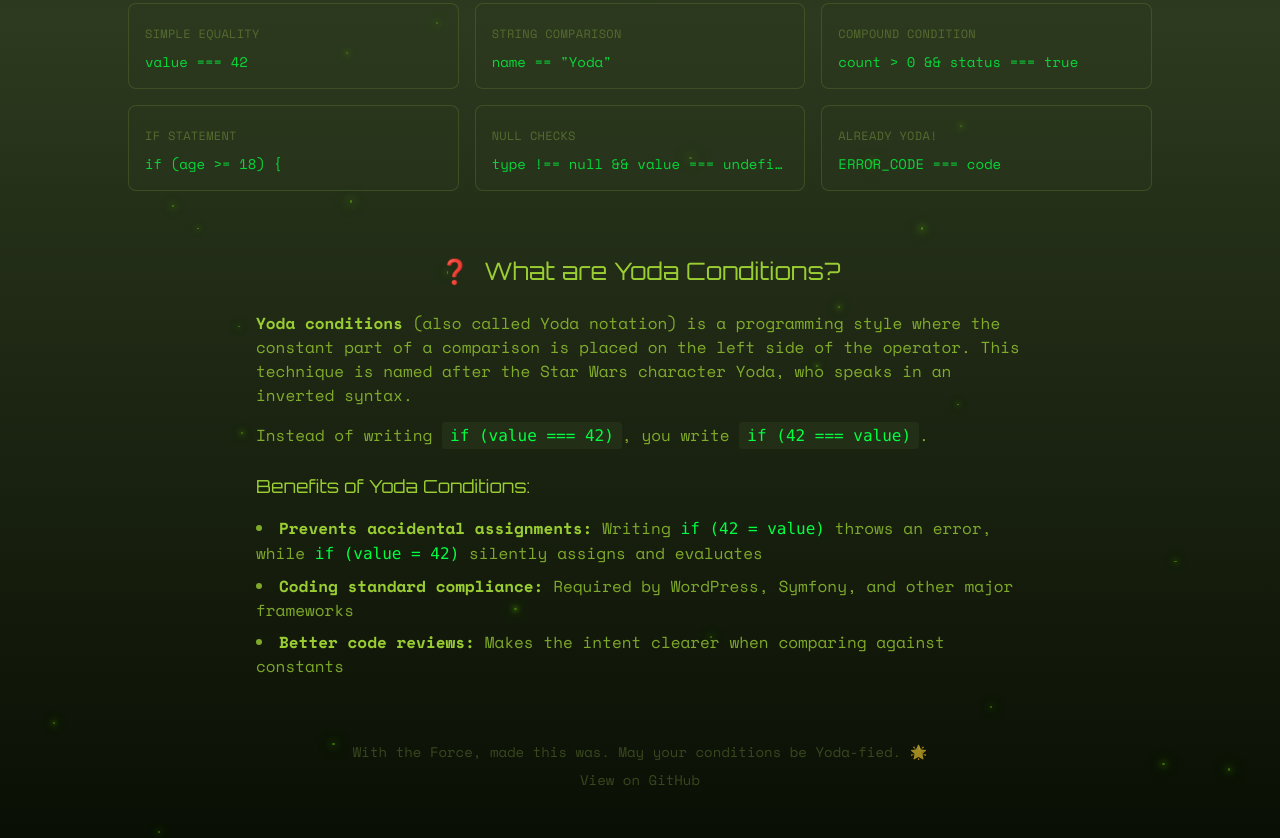
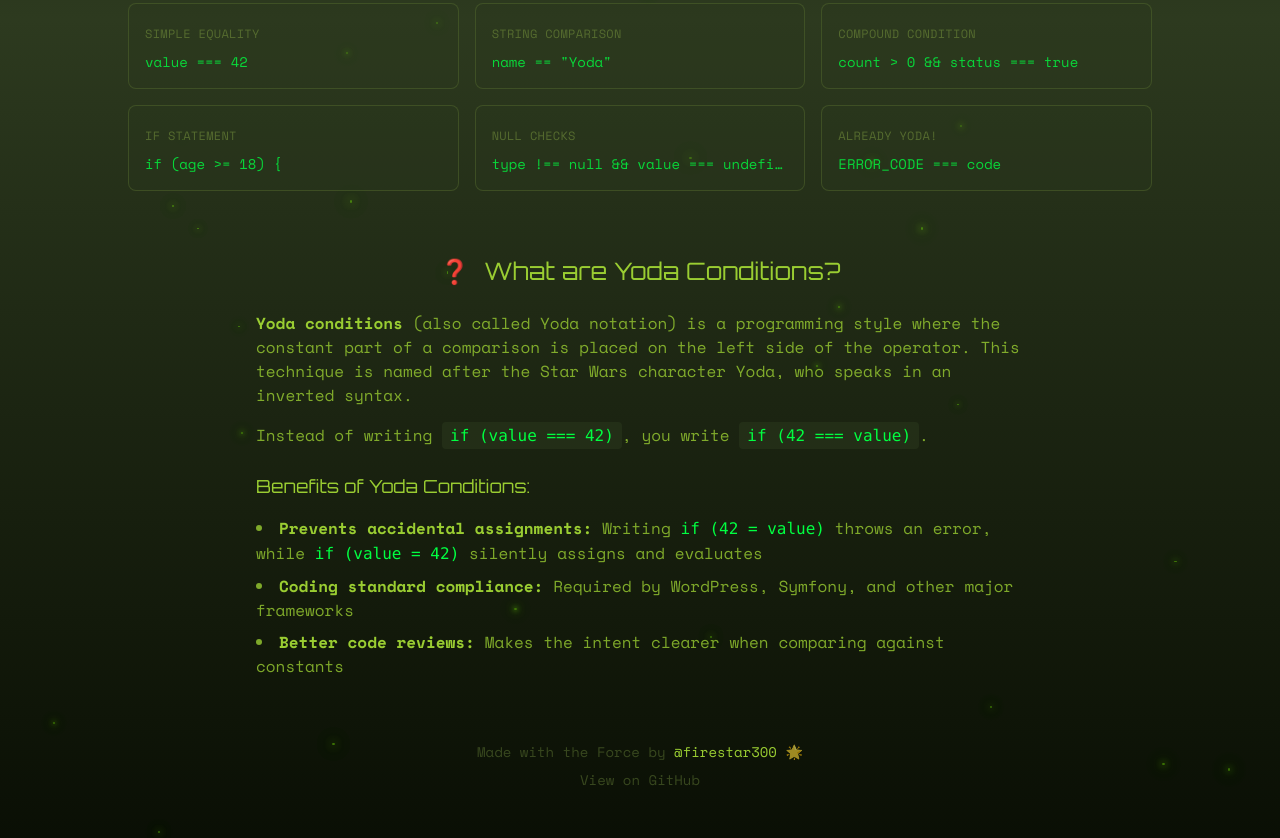
Before and after one commit to firestar300/yoda-condition-converter, a website built with Vite: page index.html in a window 1280 px wide. Shown: the part 799-1637 px from the top of the page. Built offline with nearby package versions, Linux system fonts and the light colour scheme.

Commit message:
chore: update footer with author link

```diff
--- a/index.html
+++ b/index.html
@@ -230,10 +230,21 @@
 
 				<!-- Footer -->
 				<footer class="mt-16 text-center text-yoda-dark/60 text-sm">
-					<p>With the Force, made this was. May your conditions be Yoda-fied. 🌟</p>
+					<p>
+						Made with the Force by
+						<a
+							href="https://milanricoul.com"
+							class="text-yoda-green hover:text-force-glow transition-colors"
+							target="_blank"
+							rel="noopener noreferrer"
+						>
+							@firestar300
+						</a>
+						🌟
+					</p>
 					<p class="mt-2">
 						<a
-							href="https://github.com/mitori/yoda-condition-converter"
+							href="https://github.com/firestar300/yoda-condition-converter"
 							class="hover:text-yoda-green transition-colors"
 							target="_blank"
 							rel="noopener noreferrer"
```
Also changed, not shown: README.md.
